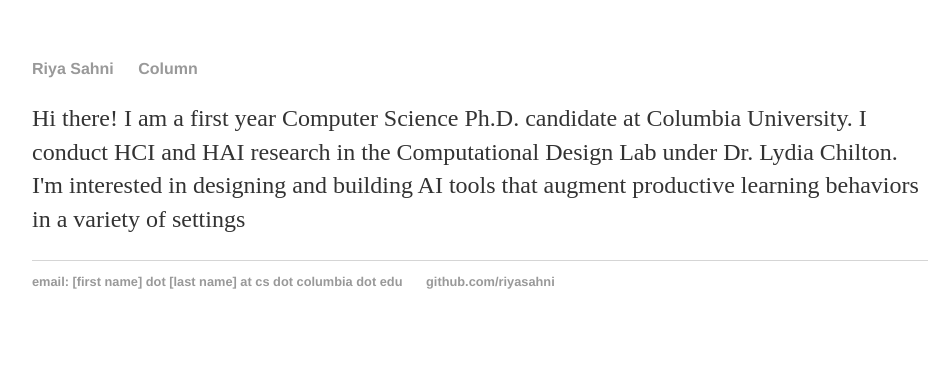
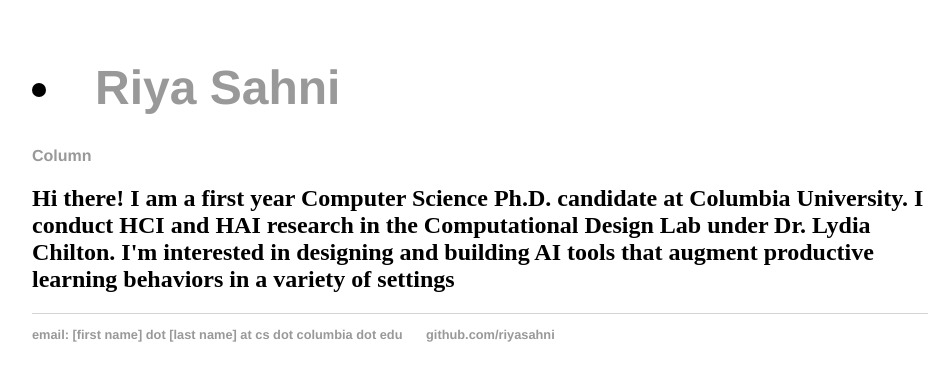
Before and after one commit to riyasahni/riyasahni.github.io, a Jekyll site: the page built from index.html, in a window 1280 px wide. Shown: the top 381 px of the page, without its empty margins (160-1112 px from the left). Built offline with Jekyll 4.4.1, drawn with Linux system fonts in a browser that asks for light colours.

Commit message:
:p playing around

```diff
--- a/_layouts/default.html
+++ b/_layouts/default.html
@@ -6,9 +6,11 @@
 			<link rel="stylesheet" type="text/css" href="/css/main.css">
 		</head>
 		<body>
+			<h1>
+				<li><a href="/">Riya Sahni</a></li>
+			</h1>
 			<nav>
 	    		<ul class="nav nav-pills pull-right">
-	        		<li><a href="/">Riya Sahni</a></li>
 	        		<li><a href="/blog">Column</a></li>
 	    		</ul>
 			</nav>
--- a/css/main.css
+++ b/css/main.css
@@ -21,6 +21,7 @@
 }
 nav ul li, footer ul li {
     display: inline;
+    text-align: right;
     margin-right: 20px;
 }
 a {
--- a/index.html
+++ b/index.html
@@ -3,5 +3,5 @@
 title: Riya Sahni
 ---
 <div class="blurb">
-	<p>Hi there! I am a first year Computer Science Ph.D. candidate at Columbia University. I conduct HCI and HAI research in the Computational Design Lab under Dr. Lydia Chilton. I'm interested in designing and building AI tools that augment productive learning behaviors in a variety of settings</p>
+	<h2>Hi there! I am a first year Computer Science Ph.D. candidate at Columbia University. I conduct HCI and HAI research in the Computational Design Lab under Dr. Lydia Chilton. I'm interested in designing and building AI tools that augment productive learning behaviors in a variety of settings</h2>
 </div><!-- /.blurb -->
```
